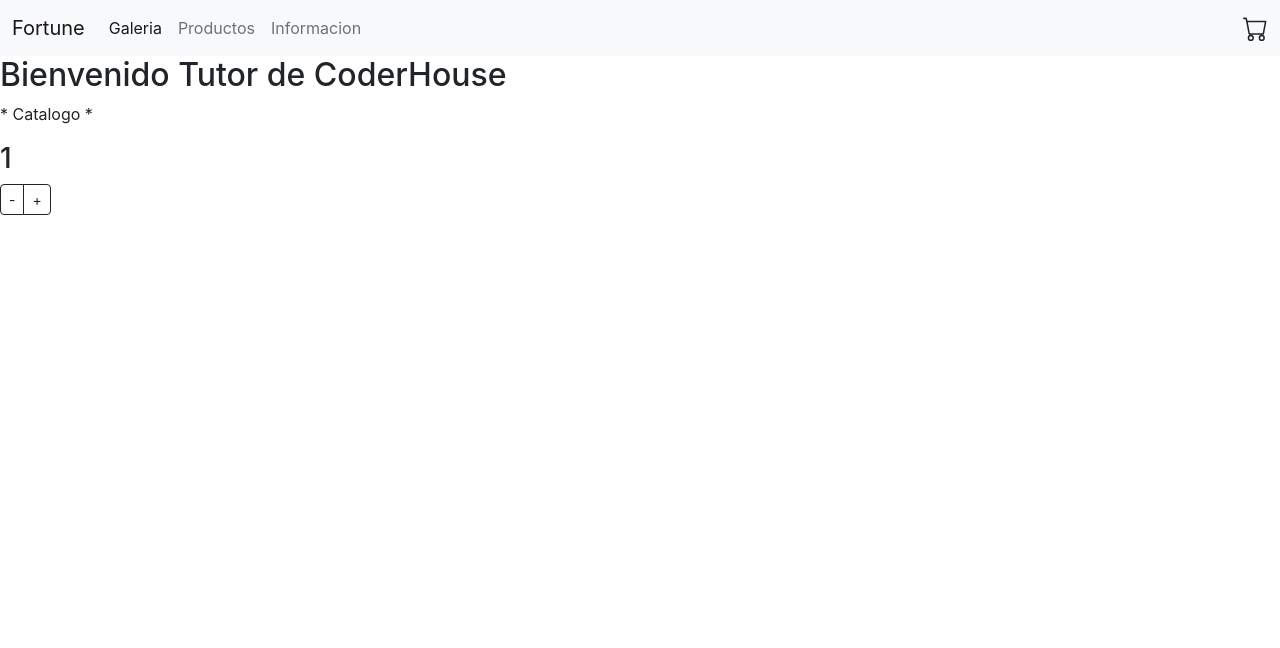
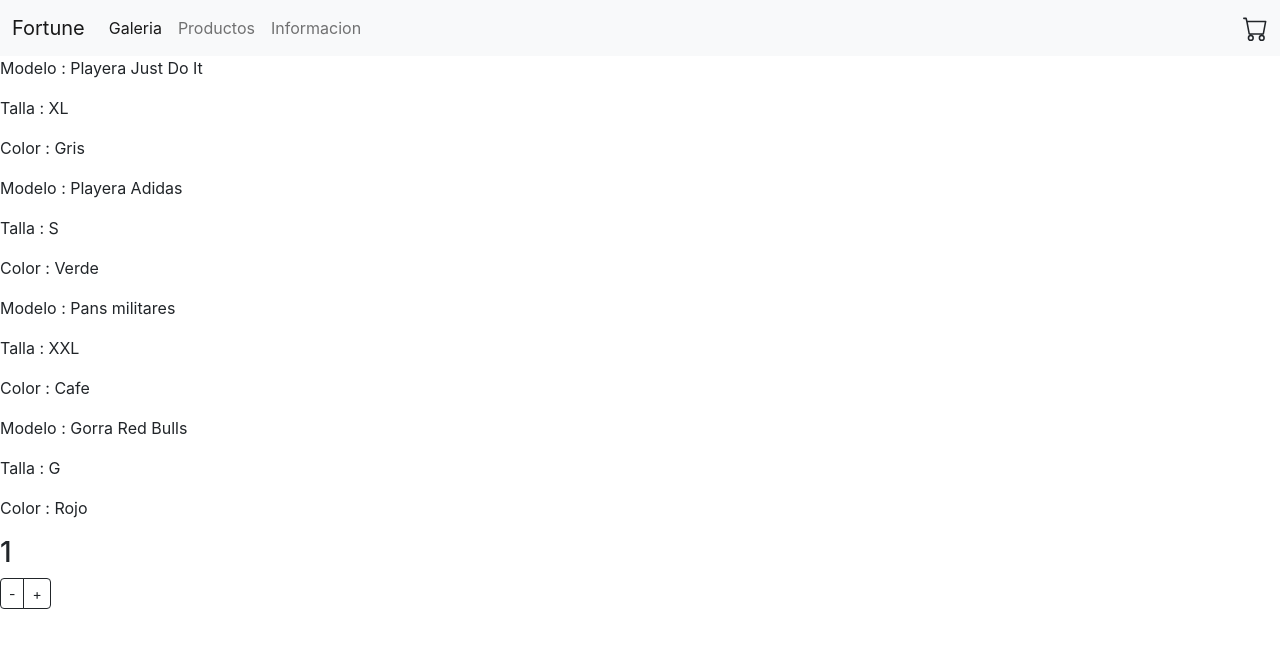
Before and after one commit to EdgarSM27/CursoReact, a React (Vite) app: page / in a window 1280 px wide. Shown: the top 648 px of the page. Built offline with nearby package versions, Linux system fonts and the light colour scheme.

Commit message:
Entrega MAP

```diff
--- a/src/App.jsx
+++ b/src/App.jsx
@@ -8,7 +8,7 @@
   return (
     <>
       <NavBar/>
-    <ItemListContainer greeting = "Tutor de CoderHouse"/>
+    <ItemListContainer/>
     <ItemCount stock= "5"/>
 
     </>
--- /dev/null
+++ b/src/components/ItemLIstContainer/Item.jsx
@@ -0,0 +1,13 @@
+import React from "react";
+
+const Item = ({ modelo, talla, color }) => {
+  return (
+    <div>
+      <p> Modelo : {modelo} </p>
+      <p> Talla : {talla} </p>
+      <p> Color : {color} </p>
+    </div>
+  );
+};
+
+export default Item;
--- a/src/components/ItemLIstContainer/ItemCount.jsx
+++ b/src/components/ItemLIstContainer/ItemCount.jsx
@@ -21,12 +21,12 @@
 
    <h3>{clickCount}</h3>
     <div
-      class="btn-group btn-group-sm"
+      className="btn-group btn-group-sm"
       role="group"
       aria-label="Small button group"
     >
-      <button onClick={onRemove} type="button" class="btn btn-outline-dark">-</button>
-      <button onClick={onAdd} type="button" class="btn btn-outline-dark">+</button>
+      <button onClick={onRemove} type="button" className="btn btn-outline-dark">-</button>
+      <button onClick={onAdd} type="button" className="btn btn-outline-dark">+</button>
     </div>
     </>
   );
--- /dev/null
+++ b/src/components/ItemLIstContainer/ItemList.jsx
@@ -0,0 +1,48 @@
+import React from "react";
+import Item from "./Item";
+
+const ItemList = () => {
+  const productos = [
+    {
+      id: 1,
+      modelo: "Playera Just Do It",
+      talla: "XL",
+      Color: "Gris",
+    },
+    {
+      id: 2,
+      modelo: "Playera Adidas",
+      talla: "S",
+      Color: "Verde",
+    },
+    {
+      id: 3,
+      modelo: "Pans militares",
+      talla: "XXL",
+      Color: "Cafe",
+    },
+    {
+      id: 4,
+      modelo: "Gorra Red Bulls",
+      talla: "G",
+      Color: "Rojo",
+    },
+  ];
+
+  return (
+    <div>
+{
+          productos.map((item) => (
+            <Item
+              key={item.id}
+              modelo={item.modelo}
+              talla={item.talla}
+              color={item.Color}
+            />
+          ))
+}
+    </div>
+  );
+};
+
+export default ItemList;
--- a/src/components/ItemLIstContainer/ItemListContainer.jsx
+++ b/src/components/ItemLIstContainer/ItemListContainer.jsx
@@ -1,17 +1,12 @@
-import React from 'react'
+import React, { useEffect, useState } from "react";
+import ItemList from "./ItemList";
 
 const ItemListContainer = (props) => {
   return (
-    <div>
+    <div className="bg-gray-400">
+      <ItemList />
+    </div>
+  );
+};
 
-
-        <h2>Bienvenido {props.greeting}</h2>
-        <p> * Catalogo *</p>
-
-
-
-    </div>
-  )
-}
-
-export default ItemListContainer
+export default ItemListContainer;
--- a/src/components/NavBar/CartWidget.jsx
+++ b/src/components/NavBar/CartWidget.jsx
@@ -2,7 +2,7 @@
 
 const CartWidget = () => {
   return (
-    <svg xmlns="http://www.w3.org/2000/svg" width="25" height="25" fill="currentColor" class="bi bi-cart" viewBox="0 0 16 16">
+    <svg xmlns="http://www.w3.org/2000/svg" width="25" height="25" fill="currentColor" className="bi bi-cart" viewBox="0 0 16 16">
   <path d="M0 1.5A.5.5 0 0 1 .5 1H2a.5.5 0 0 1 .485.379L2.89 3H14.5a.5.5 0 0 1 .491.592l-1.5 8A.5.5 0 0 1 13 12H4a.5.5 0 0 1-.491-.408L2.01 3.607 1.61 2H.5a.5.5 0 0 1-.5-.5zM3.102 4l1.313 7h8.17l1.313-7H3.102zM5 12a2 2 0 1 0 0 4 2 2 0 0 0 0-4zm7 0a2 2 0 1 0 0 4 2 2 0 0 0 0-4zm-7 1a1 1 0 1 1 0 2 1 1 0 0 1 0-2zm7 0a1 1 0 1 1 0 2 1 1 0 0 1 0-2z"/>
 </svg>
   )
```
